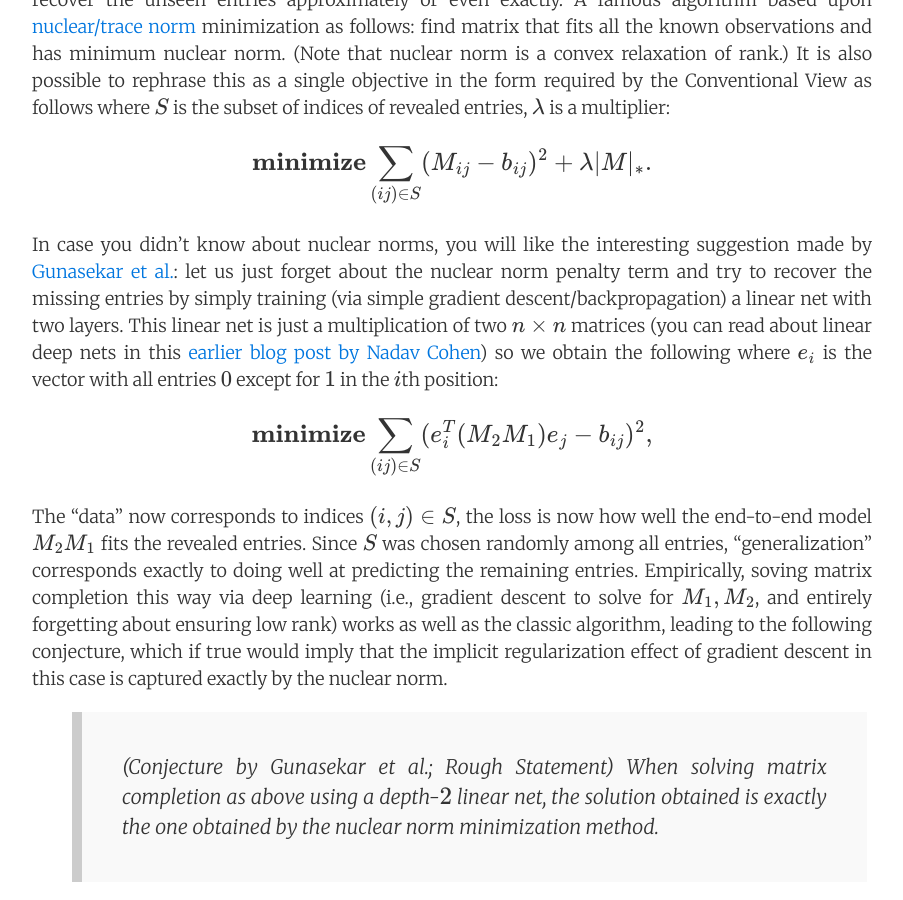
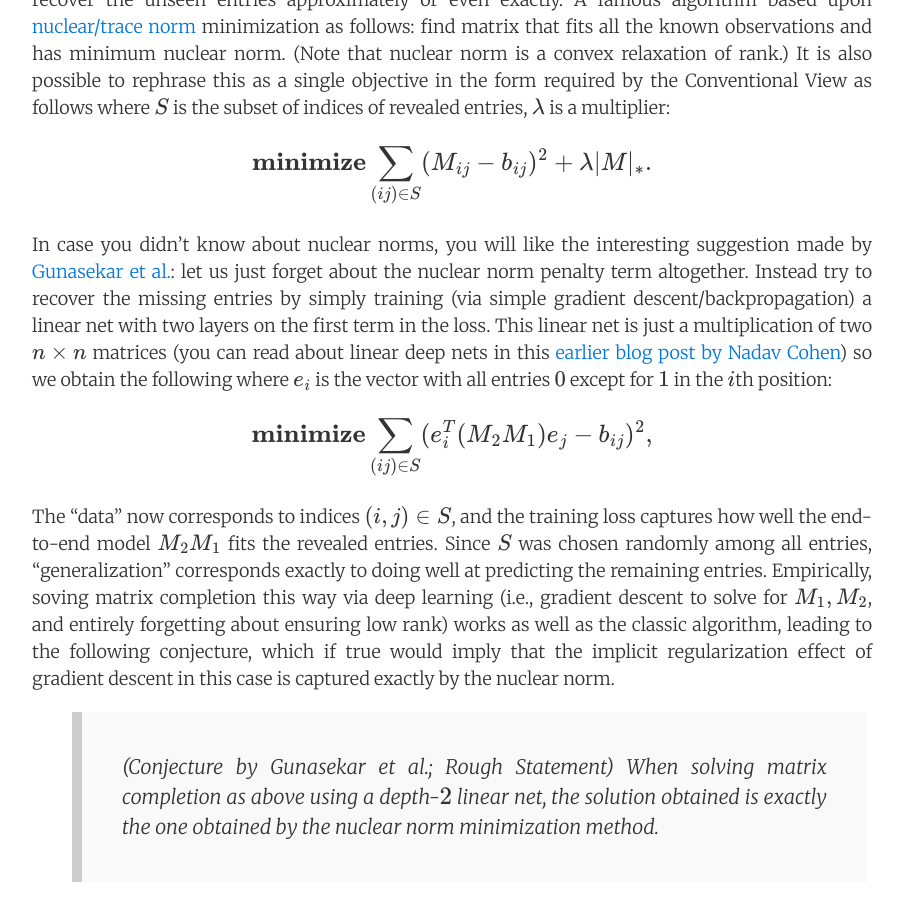
Before and after one commit to offconvex/offconvex.github.io, a Jekyll site: the page built from _posts/2019-06-03-trajectories.md, in a window 1280 px wide and 900 px high, scrolled down 3689 px. Shown: the whole window, without its empty margins (188-1091 px from the left). Built offline with Jekyll 4.4.1, drawn with Linux system fonts in a browser that asks for light colours; nearby versions of some CDN libraries; formulas are drawn with MathJax 3; comment, search, counter and statistics services are not loaded.

Commit message:
Update 2019-06-03-trajectories.md

```diff
--- a/_posts/2019-06-03-trajectories.md
+++ b/_posts/2019-06-03-trajectories.md
@@ -51,11 +51,11 @@
 
 $$\textbf{minimize} \sum_{(ij) \in S} (M_{ij} - b_{ij})^2 + \lambda |M|_{*}.$$
 
-In case you didn't know about nuclear norms, you will like the interesting suggestion made by [Gunasekar et al.](http://papers.nips.cc/paper/7195-implicit-regularization-in-matrix-factorization): let us just forget about the nuclear norm penalty term and try to recover the missing entries by  simply training (via simple gradient descent/backpropagation) a linear net with two layers. This linear net is just a multiplication of two $n\times n $ matrices (you can read about linear deep nets in this [earlier blog post by Nadav Cohen](http://www.offconvex.org/2018/03/02/acceleration-overparameterization/)) so we obtain the following  where $e_i$ is the vector with all entries $0$ except for $1$ in the $i$th position:
+In case you didn't know about nuclear norms, you will like the interesting suggestion made by [Gunasekar et al.](http://papers.nips.cc/paper/7195-implicit-regularization-in-matrix-factorization): let us just forget about the nuclear norm penalty term  altogether. Instead try to recover the missing entries by  simply training (via simple gradient descent/backpropagation) a linear net with two layers on the first term in the loss. This linear net is just a multiplication of two $n\times n $ matrices (you can read about linear deep nets in this [earlier blog post by Nadav Cohen](http://www.offconvex.org/2018/03/02/acceleration-overparameterization/)) so we obtain the following  where $e_i$ is the vector with all entries $0$ except for $1$ in the $i$th position:
 
 $$ \textbf{minimize} \sum_{(ij) \in S} (e_i^T(M_2M_1)e_j - b_{ij})^2, $$
 
-The "data" now corresponds to indices $(i, j) \in S$, the loss is now how well the end-to-end model $M_2M_1$ fits the revealed entries.  Since $S$ was chosen randomly among all entries,  "generalization" corresponds exactly to doing well at predicting the remaining entries. Empirically, soving matrix completion this way via deep learning  (i.e., gradient descent to solve for $M_1, M_2$, and entirely forgetting about ensuring low rank) works as well as the classic algorithm, leading to the following conjecture, which if true would imply that the implicit regularization effect of gradient descent in this case is captured exactly by the nuclear norm.
+The "data" now corresponds to indices $(i, j) \in S$, and the training loss captures how well the end-to-end model $M_2M_1$ fits the revealed entries.  Since $S$ was chosen randomly among all entries,  "generalization" corresponds exactly to doing well at predicting the remaining entries. Empirically, soving matrix completion this way via deep learning  (i.e., gradient descent to solve for $M_1, M_2$, and entirely forgetting about ensuring low rank) works as well as the classic algorithm, leading to the following conjecture, which if true would imply that the implicit regularization effect of gradient descent in this case is captured exactly by the nuclear norm.
 
 > (Conjecture by Gunasekar et al.; Rough Statement) When solving matrix completion as above using a depth-$2$ linear net, the solution obtained is exactly the  one obtained by the nuclear norm minimization method.
 
```
